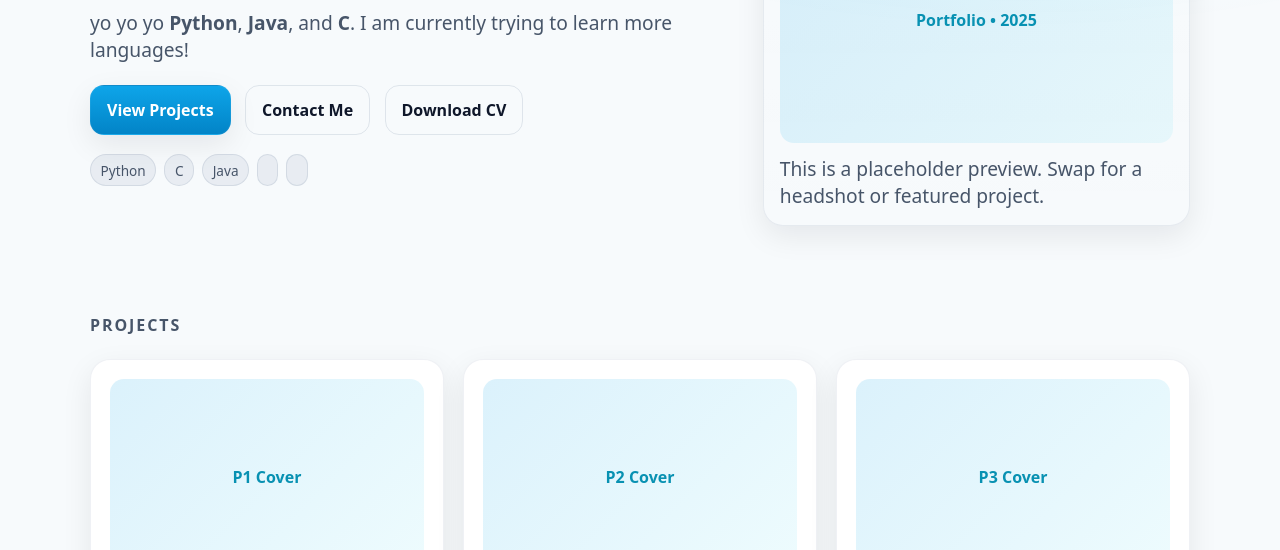
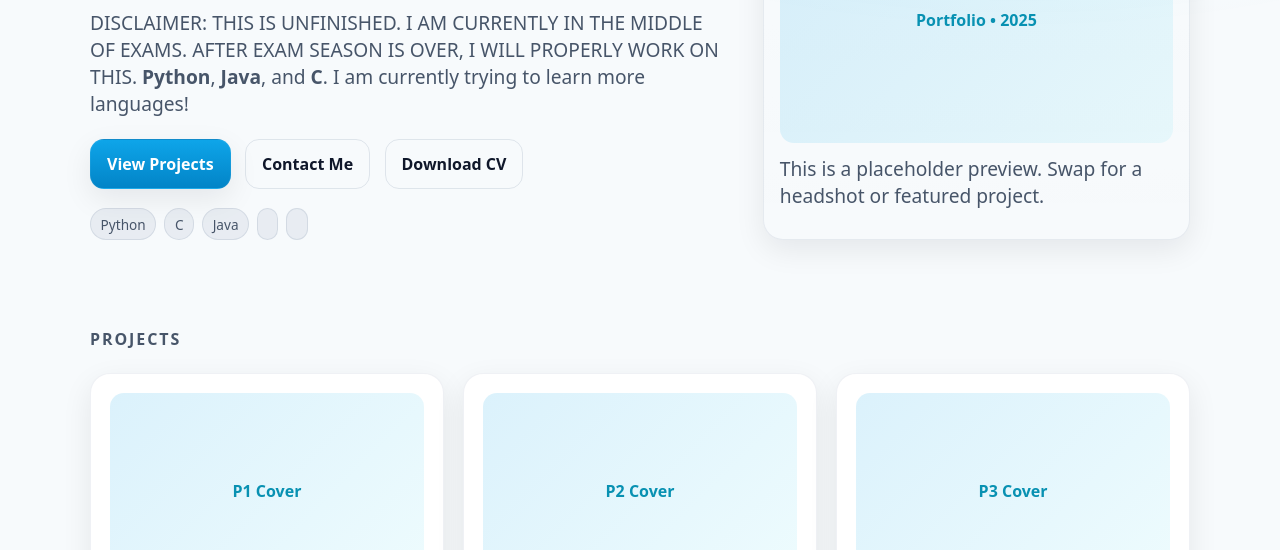
Before and after one commit to jickzx/jickzx.github.io, a plain HTML site: page index.html in a window 1280 px wide. Shown: the part 250-800 px from the top of the page. Drawn offline with Linux system fonts and the light colour scheme.

Commit message:
exams bro

```diff
--- a/index.html
+++ b/index.html
@@ -39,7 +39,7 @@
         <p class="section-title" id="intro-heading">Hello, I am<strong style="color:var(--text)">James Espinosa</strong></p>
         <h1>I am James Espinosa! </h1>
         <p>
-          yo yo yo
+          DISCLAIMER: THIS IS UNFINISHED. I AM CURRENTLY IN THE MIDDLE OF EXAMS. AFTER EXAM SEASON IS OVER, I WILL PROPERLY WORK ON THIS.
           <strong>Python</strong>, <strong>Java</strong>, and <strong>C</strong>. I am currently trying to learn more languages!
         </p>
         <div class="cta">
```
